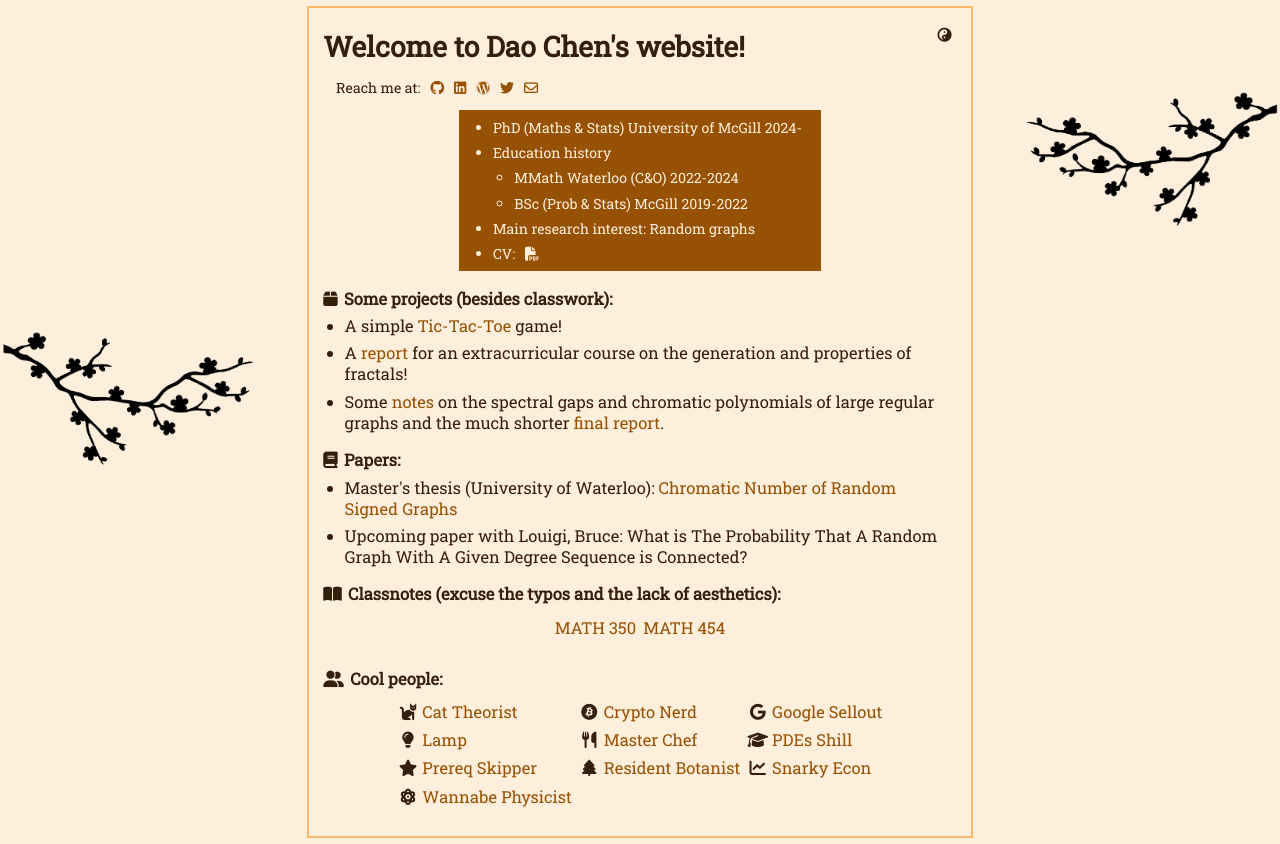
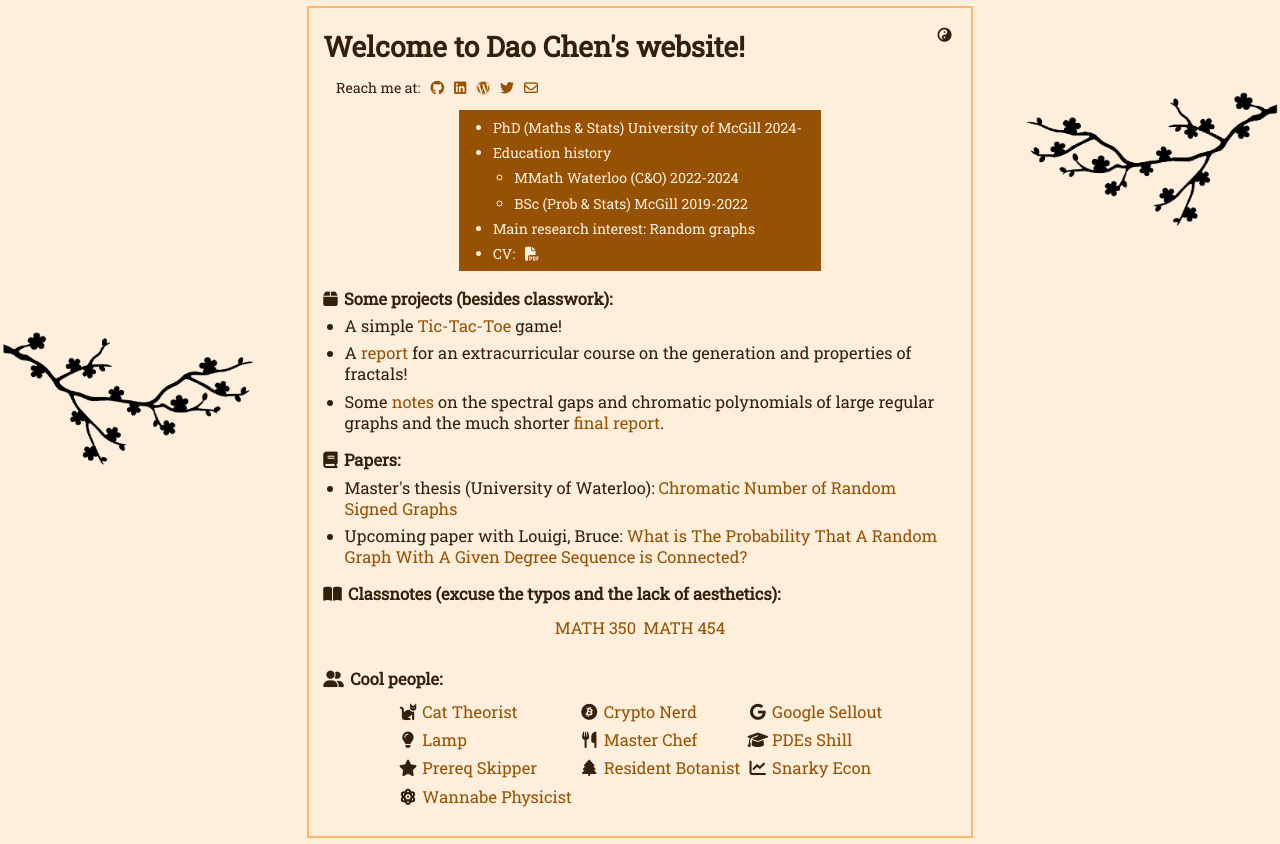
Before and after one commit to daocheny/daocheny.github.io, a plain HTML site: page index.html in a window 1280 px wide. Drawn offline with Linux system fonts and the light colour scheme.

Commit message:
added link to new paper

```diff
--- a/index.html
+++ b/index.html
@@ -58,7 +58,7 @@
         <ul class="body-text">
           <li>Master's thesis (University of Waterloo): <a href="https://uwspace.uwaterloo.ca/items/421e2d50-5088-4391-9803-579aa894b955">Chromatic Number of Random Signed Graphs
 </a></li>
-          <li>Upcoming paper with Louigi, Bruce: What is The Probability That A Random Graph With A Given Degree Sequence is  Connected?</li>
+          <li>Upcoming paper with Louigi, Bruce: <a href="https://arxiv.org/abs/2604.25725">What is The Probability That A Random Graph With A Given Degree Sequence is  Connected?</a></li>
         </ul>
       </h3>
       <h3>
```
